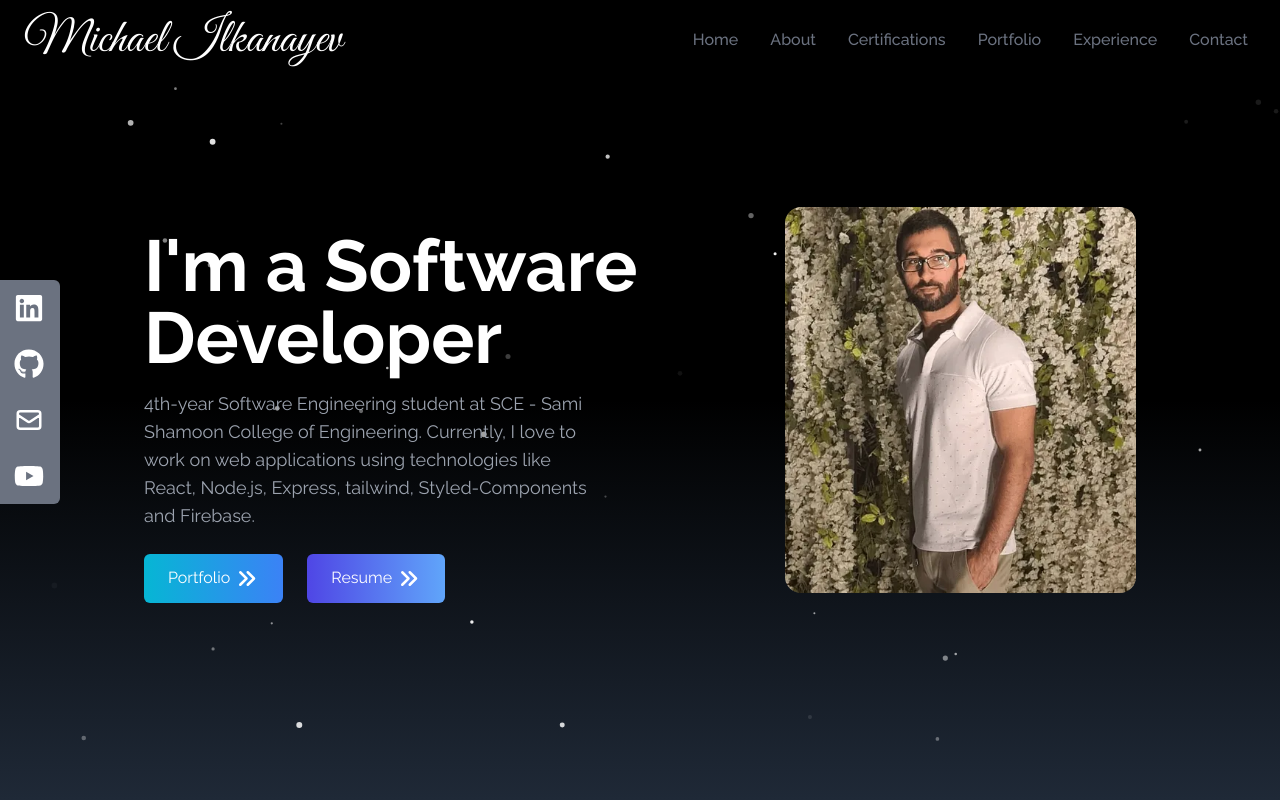
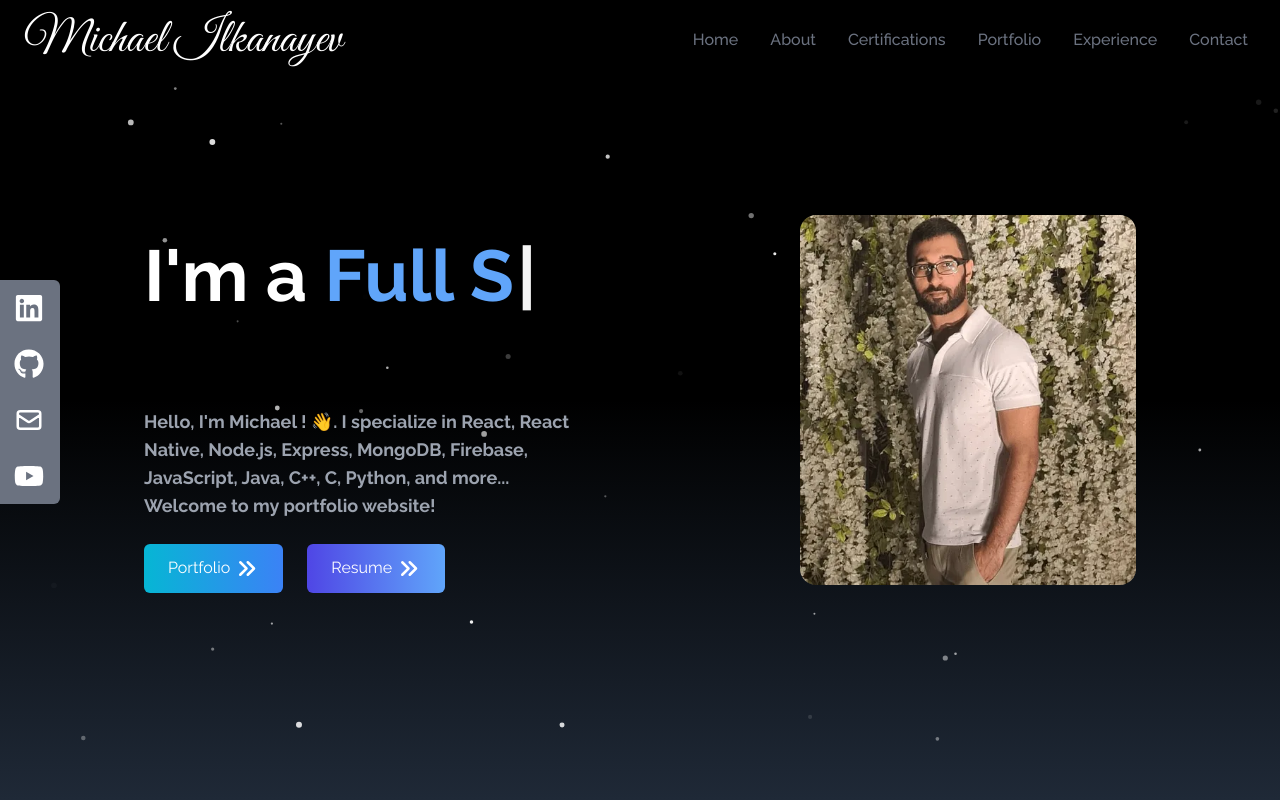
Before and after one commit to michaelilkanayev1997/portfolio, a React (Create React App) app: page / in a window 1280 px wide. Shown: the top 800 px of the page. Built offline with nearby package versions, Linux system fonts and the light colour scheme.

Commit message:
Added Typewriter + small fixes

```diff
--- a/package.json
+++ b/package.json
@@ -17,6 +17,7 @@
     "react-router-dom": "^6.15.0",
     "react-scripts": "5.0.1",
     "react-scroll": "^1.8.9",
+    "react-simple-typewriter": "^5.0.1",
     "react-toastify": "^9.1.3",
     "react-tsparticles": "^2.12.2",
     "sweetalert2": "^11.7.23",
--- a/src/components/Home.jsx
+++ b/src/components/Home.jsx
@@ -6,8 +6,17 @@ import linkedin from "../assets/svg/linkedin.svg";
 import github from "../assets/svg/github.svg";
 import phone from "../assets/svg/phone.svg";
 import HeroImage from "../assets/heroImage.webp";
+import { useTypewriter, Cursor } from "react-simple-typewriter";
 
 const Home = () => {
+  const [typeEffect] = useTypewriter({
+    words: ["Software Developer", "Full Stack Developer", "Software Engineer"],
+    loop: {},
+    typeSpeed: 150,
+    deleteSpeed: 40,
+    delaySpeed: 2000,
+  });
+
   const isiPhone = () => {
     return /iPhone|iPod/.test(navigator.userAgent) && !window.MSStream;
   };
@@ -21,14 +30,15 @@ const Home = () => {
     >
       <div className="max-w-screen-lg 3xl:max-w-screen-xl mx-auto flex flex-col items-center justify-center h-full px-4 md:flex-row">
         <div className="flex flex-col justify-center h-full">
-          <h2 className="pt-10 text-4xl sm:text-7xl font-bold text-white z-10">
-            I'm a Software Developer
+          <h2 className="pt-10 text-4xl sm:text-7xl font-bold text-white z-10 md:min-w-[35rem] xl:min-w-[41rem] min-h-[8rem] md:min-h-[12rem]">
+            I'm a <span className="text-blue-400"> {typeEffect}</span>
+            <Cursor />
           </h2>
-          <p className="text-gray-400 text-sm sm:text-lg py-4 max-w-md z-10">
-            4th-year Software Engineering student at SCE - Sami Shamoon College
-            of Engineering. Currently, I love to work on web applications using
-            technologies like React, Node.js, Express, tailwind,
-            Styled-Components and Firebase.
+
+          <p className="text-gray-400 text-sm sm:text-lg py-4 max-w-md z-10 font-bold">
+            Hello, I'm Michael ! 👋. I specialize in React, React Native,
+            Node.js, Express, MongoDB, Firebase, JavaScript, Java, C++, C,
+            Python, and more... Welcome to my portfolio website!
           </p>
           <div>
             <div className="flex flex-row space-x-6">
```
Also changed, not shown: src/assets/heroImage-small.webp (deleted), 1 other file (tests, documents, lock files or other folders).
